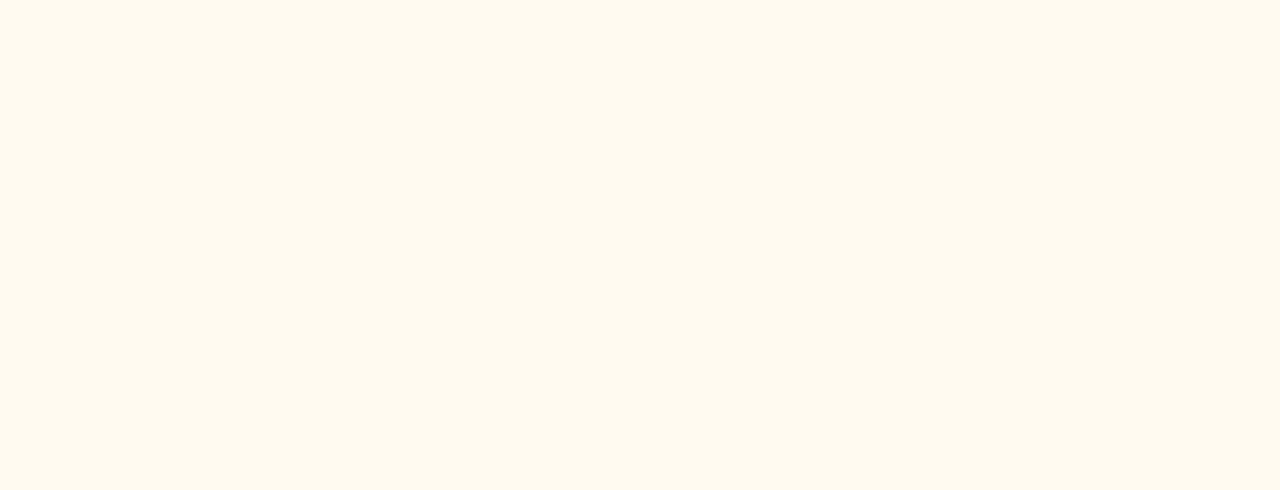
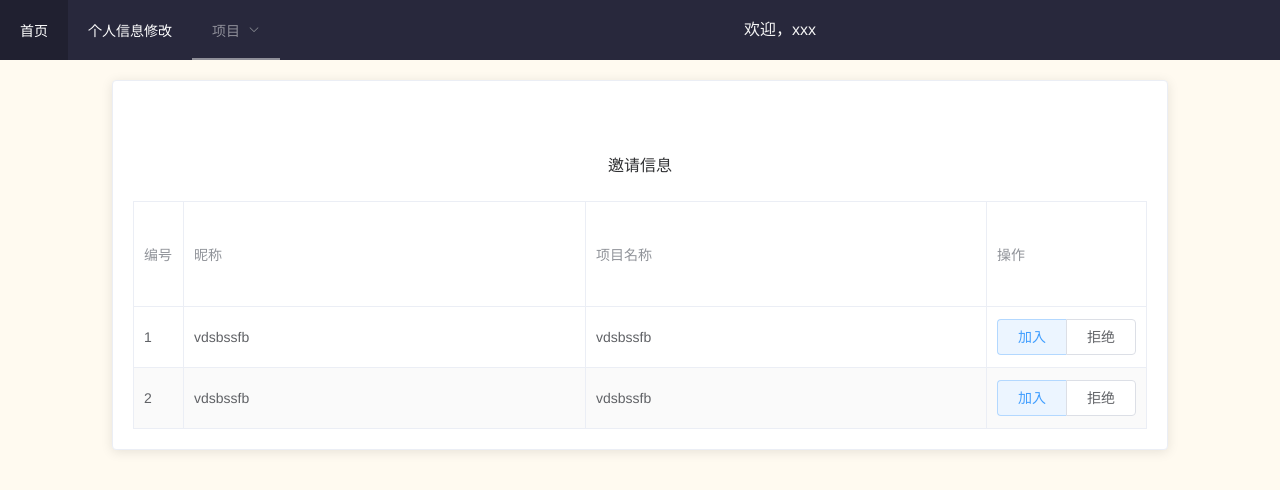
Before and after one commit to zephyr-zdz/Project-Management-System, a Vue app: page /user-home/my-invitation in a window 1280 px wide. Shown: the top 490 px of the page. Built offline with nearby package versions, Linux system fonts and the light colour scheme; no server answers.

Commit message:
新增邀请列表，优化ui，重置部分接口

```diff
--- a/src/components/Login.vue
+++ b/src/components/Login.vue
@@ -67,12 +67,12 @@ export default {
         .then(resp => {
           if (resp.data.code === 0 || resp.data.code === 1) {
             console.log(resp.data.code)
-            _this.$store.commit('login', _this.loginForm)
-            console.log(resp.data.data.type)
+            console.log(resp.data.data.id)
             this.msg = resp.data.msg
             _this.$store.commit('login', {
               user: {
-                username: this.loginForm.email,
+                userid: resp.data.data.id,
+                name: resp.data.data.name,
                 }
               })
             if (resp.data.code === 0) {
--- a/src/components/user/UserHome.vue
+++ b/src/components/user/UserHome.vue
@@ -22,6 +22,7 @@ export default {
   color: #333;
   text-align: center;
   line-height: 60px;
+  padding: 0;
 }
 
 
--- a/src/components/user/UserNavBar.vue
+++ b/src/components/user/UserNavBar.vue
@@ -21,39 +21,16 @@
         <template slot="title">
           <span>项目</span>
         </template>
-        <el-menu-item index="/user-home/new-project">
-          <span>新增项目</span>
-        </el-menu-item>
         <el-menu-item index="/user-home/my-project">
           <span>我的项目</span>
+        </el-menu-item>
+        <el-menu-item index="/user-home/my-invitation">
+          <span>邀请信息</span>
         </el-menu-item>
         <el-menu-item index="/user-home/project-leader-request">
           <span>项目负责人申请</span>
         </el-menu-item>
       </el-submenu>
-
-<!--      <el-menu-item index="/student-home/dashboard">-->
-<!--        <span>首页</span>-->
-<!--      </el-menu-item>-->
-<!--      <el-menu-item index="/student-home/edit-info">-->
-<!--        <span>个人信息修改</span>-->
-<!--      </el-menu-item>-->
-<!--      <el-submenu index="">-->
-<!--        <template slot="title">-->
-<!--          <span>项目</span>-->
-<!--        </template>-->
-<!--        <el-menu-item index="/student-home/select-course">-->
-<!--          <span>新增项目</span>-->
-<!--        </el-menu-item>-->
-<!--        <el-menu-item index="/student-home/my-course">-->
-<!--          <span>我的项目</span>-->
-<!--        </el-menu-item>-->
-<!--        <el-menu-item index="/student-home/course-selection-request">-->
-<!--          <span>项目负责人申请</span>-->
-<!--        </el-menu-item>-->
-<!--      </el-submenu>-->
-
-
       <div style="color: whitesmoke">
         欢迎，{{ userName }}
       </div>
@@ -68,7 +45,7 @@ export default {
   name: "StudentNavBar",
   data() {
     return {
-      userName: '???'
+      userName: 'xxx'
     }
   },
   mounted: function () {
@@ -77,7 +54,7 @@ export default {
   methods: {
     async getUserName() {
       let jsonObj = JSON.parse(window.localStorage.user);
-      let no = jsonObj.user.number
+      let no = jsonObj.user.name
       let params = new URLSearchParams();
       let _this = this
       params.append('userNumber', no);
--- /dev/null
+++ b/src/components/user/service/InvitationList.vue
@@ -0,0 +1,132 @@
+<template>
+  <div>
+    <el-table
+      :data="invitationData"
+      style="width: 100%"
+      :header-row-style="{height: '100px'}"
+      stripe
+      border>
+      <el-table-column
+        label="编号"
+        prop="id"
+        width="50px">
+      </el-table-column>
+      <el-table-column
+        label="昵称"
+        prop="name">
+      </el-table-column>
+      <el-table-column
+        label="项目名称"
+        prop="projectName">
+      </el-table-column>
+      <el-table-column
+        label="操作"
+        width="160px">
+        <template v-slot="scope">
+          <el-button-group>
+            <el-button
+              size="medium"
+              type="primary" plain
+              @click="acceptInvitation(scope.row.id)">
+              加入
+            </el-button>
+            <el-button
+              size="medium"
+              plain
+              @click="refuseInvitation(scope.row.id)">
+              拒绝
+            </el-button>
+          </el-button-group>
+        </template>
+      </el-table-column>
+    </el-table>
+  </div>
+</template>
+
+<script>
+export default {
+  name: "InvitationList",
+  data () {
+    return {
+      invitationData: [
+        {
+          id: 1,
+          name: "vdsbssfb",
+          projectName: "vdsbssfb",
+        },
+        {
+          id: 2,
+          name: "vdsbssfb",
+          projectName: "vdsbssfb",
+        }
+      ],
+    }
+  },
+  mounted: function() {
+    this.loadInvitations();
+  },
+  methods: {
+    async loadInvitations() {
+      console.log("loadInvitations called")
+      let _this = this
+      const params = new FormData();
+      params.append("user_id", this.$store.state.user.id);
+      this.$axios
+        .get('/user/invitation', params)
+        .then(resp => {
+        if (resp && resp.status === 200) {
+          _this.invitationData = resp.data
+        }
+      })
+    },
+    acceptInvitation(invitationId) {
+      let params = new FormData();
+      params.append('invitationId', invitationId);
+      this.$axios
+        .post('/user/invitation/accept', params)
+        .then(resp => {
+          if (resp) {
+            if (resp.data.code === 0) {
+              this.$alert(resp.data.msg, '结果', {
+                confirmButtonText: '确定'
+              });
+              location.reload();
+            } else if (resp.data.code === 1) {
+              this.$alert(resp.data.msg, '结果', {
+                confirmButtonText: '确定'
+              });
+            } else {
+              this.$alert('Error', {confirmButtonText: 'OK'})
+            }
+          }
+        })
+    },
+    refuseInvitation(invitationId) {
+      let params = new FormData();
+      params.append('invitationId', invitationId);
+      this.$axios
+        .post('/user/invitation/refuse', params)
+        .then(resp => {
+          if (resp) {
+            if (resp.data.code === 0) {
+              this.$alert(resp.data.msg, '结果', {
+                confirmButtonText: '确定'
+              });
+              location.reload();
+            } else if (resp.data.code === 1) {
+              this.$alert(resp.data.msg, '结果', {
+                confirmButtonText: '确定'
+              });
+            } else {
+              this.$alert('Error', {confirmButtonText: 'OK'})
+            }
+          }
+        })
+    }
+  }
+}
+</script>
+
+<style scoped>
+
+</style>
--- a/src/components/user/service/ProjectList.vue
+++ b/src/components/user/service/ProjectList.vue
@@ -1,7 +1,9 @@
 <template>
   <el-table
       :data="projectData"
-      style="width: 100%">
+      style="width: 100%"
+      :header-row-style="{height: '100px'}"
+      stripe>
       <el-table-column type="expand">
         <template v-slot="props">
           <el-form label-position="left" inline class="demo-table-expand">
@@ -80,7 +82,7 @@
 
   <script>
     export default {
-      name:'projectList',
+      name:'ProjectList',
       data() {
         return {
           projectData: [],
--- /dev/null
+++ b/src/components/user/service/ShowInvitation.vue
@@ -0,0 +1,27 @@
+<template>
+  <div id="bg">
+    <el-container>
+      <el-main style="line-height: 80px">
+        <el-card class="card">
+          <h2 style="height: 75px; margin: 25px 0 0;">邀请信息</h2>
+          <invitation-list></invitation-list>
+        </el-card>
+      </el-main>
+    </el-container>
+  </div>
+</template>
+
+<script>
+import InvitationList from "./InvitationList";
+export default {
+  name: "ShowInvitation",
+  components: {InvitationList}
+}
+</script>
+
+<style scoped>
+.card {
+  margin: 0 auto;
+  width: 85%;
+}
+</style>
--- /dev/null
+++ b/src/components/user/service/ShowProject.vue
@@ -0,0 +1,30 @@
+<template>
+  <div id="bg">
+    <el-container>
+      <el-main style="line-height: 80px">
+        <el-card class="card">
+          <h2 style="height: 75px; margin: 25px 0 0;">我的项目</h2>
+          <add-project style="position: relative; left: 45%;"></add-project>
+          <project-list></project-list>
+        </el-card>
+      </el-main>
+    </el-container>
+  </div>
+</template>
+
+<script>
+import ProjectList from "./ProjectList";
+import AddProject from "../management/AddProject";
+export default {
+  name: "ShowProject",
+  components: {AddProject, ProjectList}
+}
+</script>
+
+<style scoped>
+.card {
+  margin: 0 auto;
+  width: 85%;
+}
+
+</style>
--- a/src/store/index.js
+++ b/src/store/index.js
@@ -5,8 +5,8 @@ Vue.use(Vuex)
 export default new Vuex.Store({
   state: {
     user: {
-      username: window.localStorage.getItem('user' || '[]') == null ? '' : JSON.parse(window.localStorage.getItem('user' || '[]')).username,
-      //role: window.localStorage.getItem('user' || '[]') == null ? '' : JSON.parse(window.localStorage.getItem('user' || '[]')).role,
+      userid: window.localStorage.getItem('user' || '[]') == null ? '' : JSON.parse(window.localStorage.getItem('user' || '[]')).userid,
+      name: window.localStorage.getItem('user' || '[]') == null ? '' : JSON.parse(window.localStorage.getItem('user' || '[]')).name,
     }
   },
   mutations: {
```
Also changed, not shown: src/components/user/management/Invite.vue (+13 -6 lines), src/router/index.js (+18 -19 lines).
